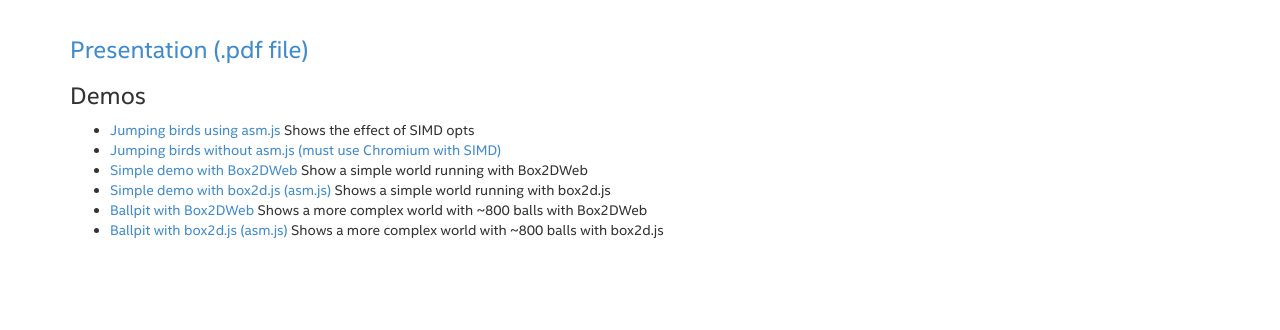
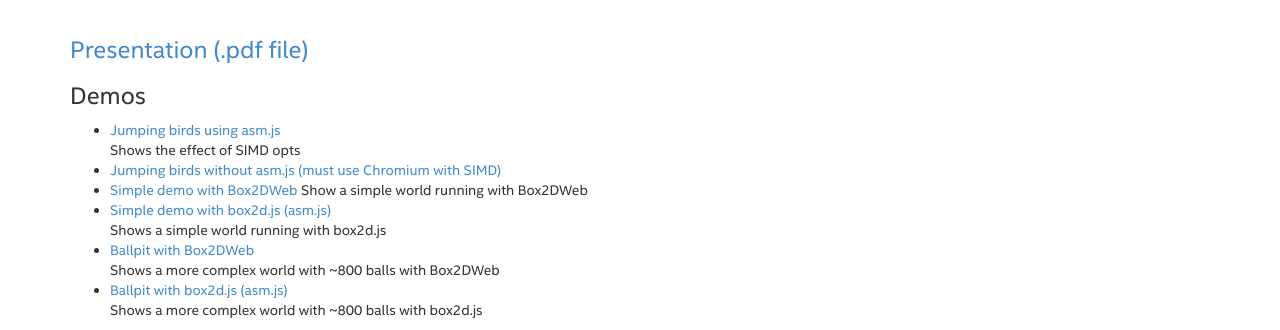
Before and after one commit to PeterJensen/PeterJensen.github.io, a plain HTML site: page html5-box2d/html5-box2d.html in a window 1280 px wide. Shown: the part 548-878 px from the top of the page. Before the commit the page ends 800 px from the top, so only its background shows below. Drawn offline with Linux system fonts and the light colour scheme.

Commit message:
A little cosmetic change

```diff
--- a/html5-box2d/html5-box2d.html
+++ b/html5-box2d/html5-box2d.html
@@ -61,12 +61,12 @@
 
   <h3>Demos</h3>
   <ul>
-    <li><a href="../fbird/fbird-asm.html">Jumping birds using asm.js</a> Shows the effect of SIMD opts</li>
+    <li><a href="../fbird/fbird-asm.html">Jumping birds using asm.js</a><br />Shows the effect of SIMD opts</li>
     <li><a href="../fbird/fbird.html">Jumping birds without asm.js (must use Chromium with SIMD)</a></li>
     <li><a href="demo01.html">Simple demo with Box2DWeb</a> Show a simple world running with Box2DWeb</li>
-    <li><a href="demo01_asm.html">Simple demo with box2d.js (asm.js)</a> Shows a simple world running with box2d.js</li>
-    <li><a href="ballpit.html">Ballpit with Box2DWeb</a> Shows a more complex world with ~800 balls with Box2DWeb</li>
-    <li><a href="ballpit_asm.html">Ballpit with box2d.js (asm.js)</a> Shows a more complex world with ~800 balls with box2d.js</li>
+    <li><a href="demo01_asm.html">Simple demo with box2d.js (asm.js)</a><br />Shows a simple world running with box2d.js</li>
+    <li><a href="ballpit.html">Ballpit with Box2DWeb</a><br />Shows a more complex world with ~800 balls with Box2DWeb</li>
+    <li><a href="ballpit_asm.html">Ballpit with box2d.js (asm.js)</a><br />Shows a more complex world with ~800 balls with box2d.js</li>
   </ul>
 
 </div>
```
Also changed, not shown: html5-box2d/index.html (+4 -4 lines).
